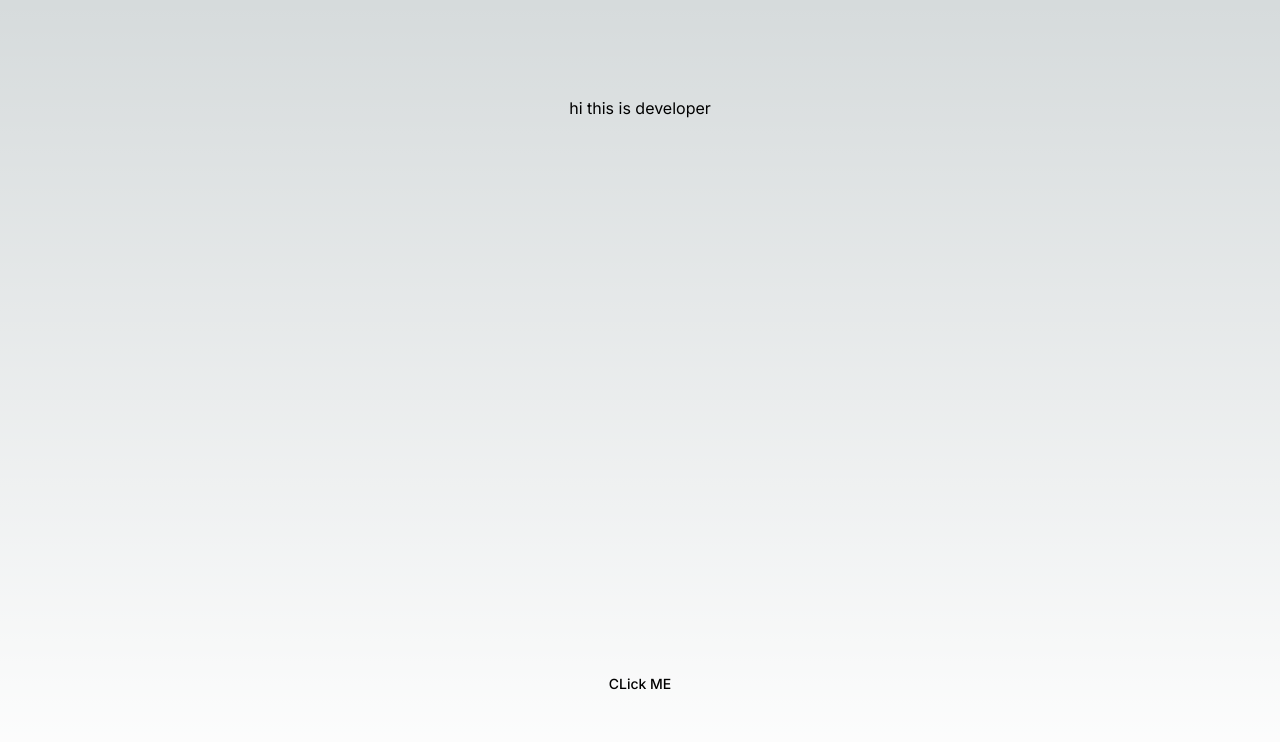
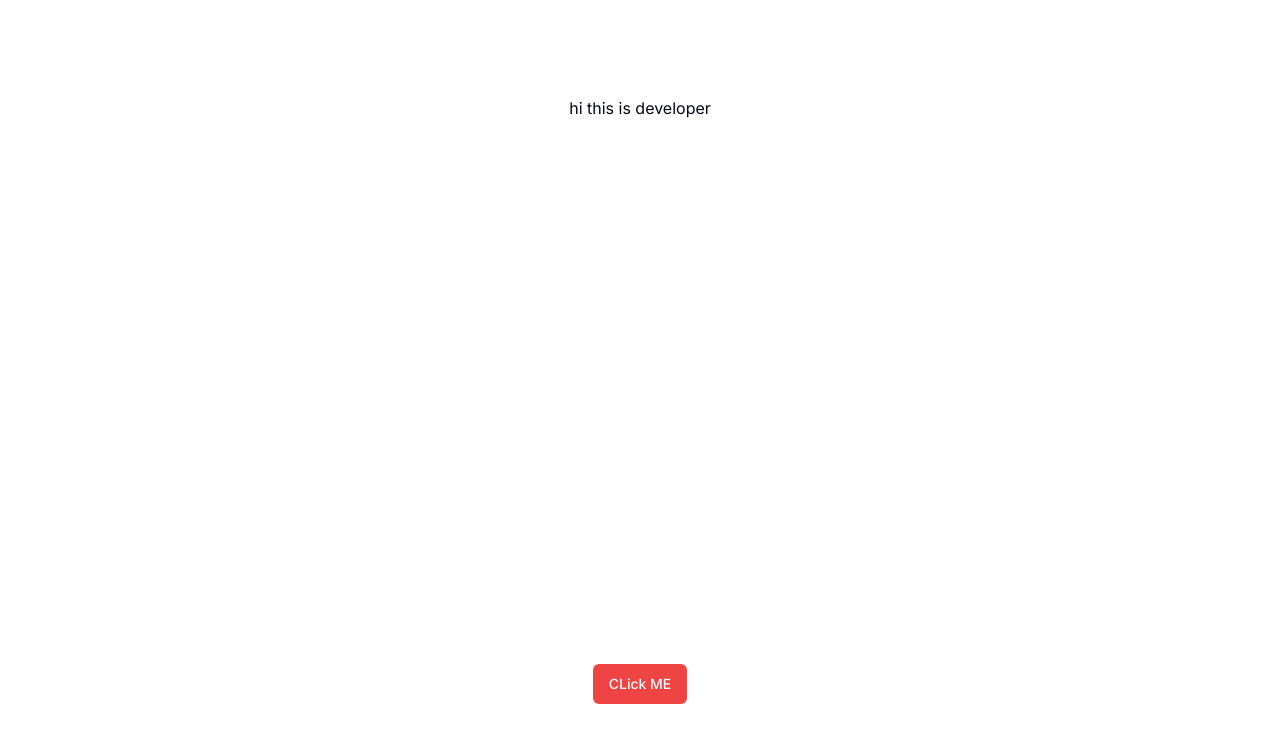
Before and after one commit to syedalirazazaidi/reacts-plays, a Next.js app in the folder nextjsplayground/shadcn/: page / in a window 1280 px wide. Shown: the top 742 px of the page. Built offline with nearby package versions, Linux system fonts and the light colour scheme.

Commit message:
changes styling

```diff
--- a/nextjsplayground/shadcn/src/app/components/btn.tsx
+++ b/nextjsplayground/shadcn/src/app/components/btn.tsx
@@ -3,7 +3,7 @@
 export default function HomeButton() {
   return (
     <div>
-      <Button>CLick ME</Button>
+      <Button variant="destructive">CLick ME</Button>
     </div>
   );
 }
--- a/nextjsplayground/shadcn/src/app/globals.css
+++ b/nextjsplayground/shadcn/src/app/globals.css
@@ -1,4 +1,4 @@
-@tailwind base;
+/* @tailwind base;
 @tailwind components;
 @tailwind utilities;
 
@@ -24,4 +24,82 @@
       rgb(var(--background-end-rgb))
     )
     rgb(var(--background-start-rgb));
+} */
+@tailwind base;
+@tailwind components;
+@tailwind utilities;
+
+@layer base {
+  :root {
+    --background: 0 0% 100%;
+    --foreground: 222.2 84% 4.9%;
+
+    --muted: 210 40% 96.1%;
+    --muted-foreground: 215.4 16.3% 46.9%;
+
+    --popover: 0 0% 100%;
+    --popover-foreground: 222.2 84% 4.9%;
+
+    --card: 0 0% 100%;
+    --card-foreground: 222.2 84% 4.9%;
+
+    --border: 214.3 31.8% 91.4%;
+    --input: 214.3 31.8% 91.4%;
+
+    --primary: 222.2 47.4% 11.2%;
+    --primary-foreground: 210 40% 98%;
+
+    --secondary: 210 40% 96.1%;
+    --secondary-foreground: 222.2 47.4% 11.2%;
+
+    --accent: 210 40% 96.1%;
+    --accent-foreground: 222.2 47.4% 11.2%;
+
+    --destructive: 0 84.2% 60.2%;
+    --destructive-foreground: 210 40% 98%;
+
+    --ring: 215 20.2% 65.1%;
+
+    --radius: 0.5rem;
+  }
+
+  .dark {
+    --background: 222.2 84% 4.9%;
+    --foreground: 210 40% 98%;
+
+    --muted: 217.2 32.6% 17.5%;
+    --muted-foreground: 215 20.2% 65.1%;
+
+    --popover: 222.2 84% 4.9%;
+    --popover-foreground: 210 40% 98%;
+
+    --card: 222.2 84% 4.9%;
+    --card-foreground: 210 40% 98%;
+
+    --border: 217.2 32.6% 17.5%;
+    --input: 217.2 32.6% 17.5%;
+
+    --primary: 210 40% 98%;
+    --primary-foreground: 222.2 47.4% 11.2%;
+
+    --secondary: 217.2 32.6% 17.5%;
+    --secondary-foreground: 210 40% 98%;
+
+    --accent: 217.2 32.6% 17.5%;
+    --accent-foreground: 210 40% 98%;
+
+    --destructive: 0 62.8% 30.6%;
+    --destructive-foreground: 0 85.7% 97.3%;
+
+    --ring: 217.2 32.6% 17.5%;
+  }
 }
+
+@layer base {
+  * {
+    @apply border-border;
+  }
+  body {
+    @apply bg-background text-foreground;
+  }
+}
```
Also changed, not shown: nextjsplayground/shadcn/components.json.
